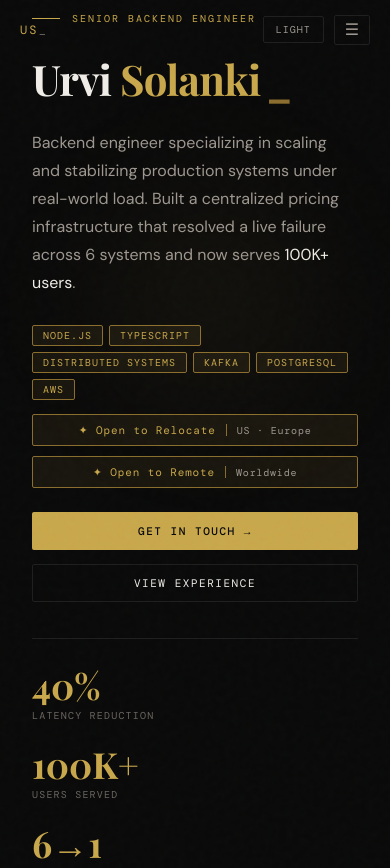
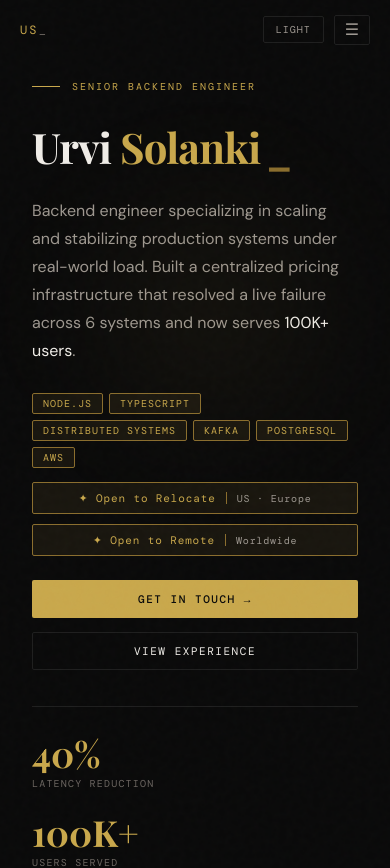
Before and after one commit to Urvi2305/portfolio, a React (Vite) app: page / in a window 390 px wide. Shown: the top 868 px of the page. Built offline with nearby package versions, Linux system fonts and the light colour scheme; a web font is replaced by a local one.

Commit message:
fixed the mobile view section

```diff
--- a/src/App.jsx
+++ b/src/App.jsx
@@ -340,6 +340,10 @@ export default function Portfolio() {
       .availability-chip { width: 100%; justify-content: center; }
       nav { padding: 0 ${SP.sectionHMobile} !important; }
       footer { padding: 20px !important; flex-direction: column; gap: 8px; text-align: center; }
+        .hero-section {
+    padding-top: 80px !important; /* 👈 pushes content below navbar */
+  }
+
     }
     @media (max-width: 480px) {
       .stats-grid { grid-template-columns: 1fr !important; gap: 24px !important; }
```
